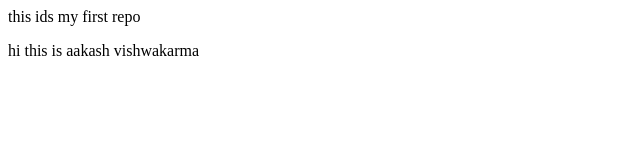
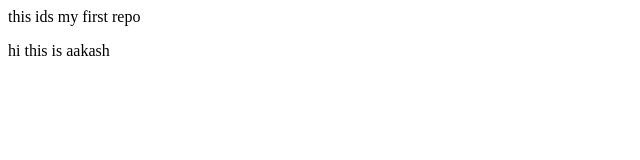
Before and after one commit to Aakash-vish/demo2, a plain HTML site: page index.html in a window 1280 px wide. Shown: the full height of the page, 0-640 px from the left. Drawn offline with Linux system fonts and the light colour scheme.

Commit message:
this is new change

```diff
--- a/index.html
+++ b/index.html
@@ -1,2 +1,2 @@
 <p>this ids my first repo</p>
-<p>hi this is aakash vishwakarma</p>
+<p>hi this is aakash </p>
```
